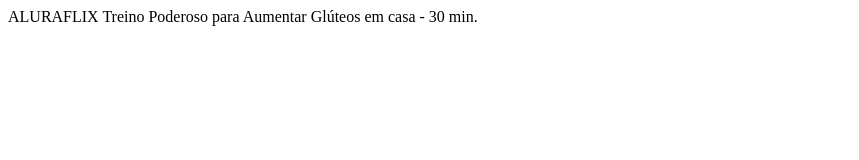
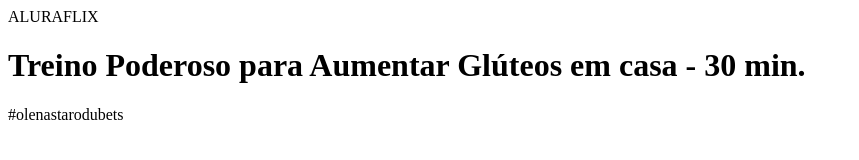
Before and after one commit to dianinha66/Crianda-um-catalago-de-videos., a plain HTML site: page index.html in a window 1280 px wide. Shown: the whole page, without its empty margins (0-859 px from the left). Drawn offline with Linux system fonts and the light colour scheme.

Commit message:
coloquei nme video

```diff
--- a/index.html
+++ b/index.html
@@ -1,5 +1,5 @@
-ALURAFLIX
+<header>ALURAFLIX</HEADER>
 
 
-
-Treino Poderoso para Aumentar Glúteos em casa - 30 min.
+<h1>Treino Poderoso para Aumentar Glúteos em casa - 30 min.</h1>
+<p>#olenastarodubets</p>
```
